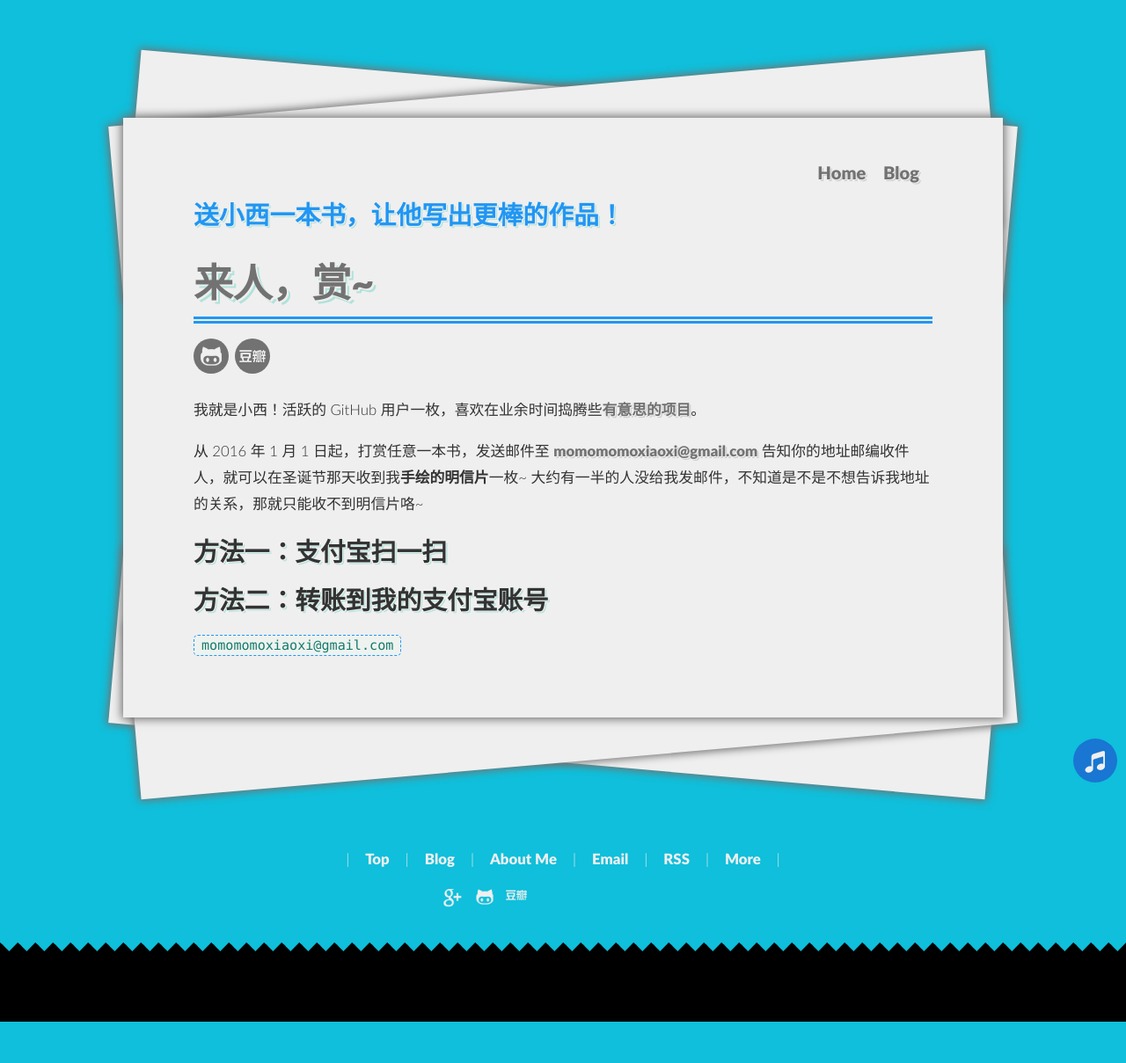
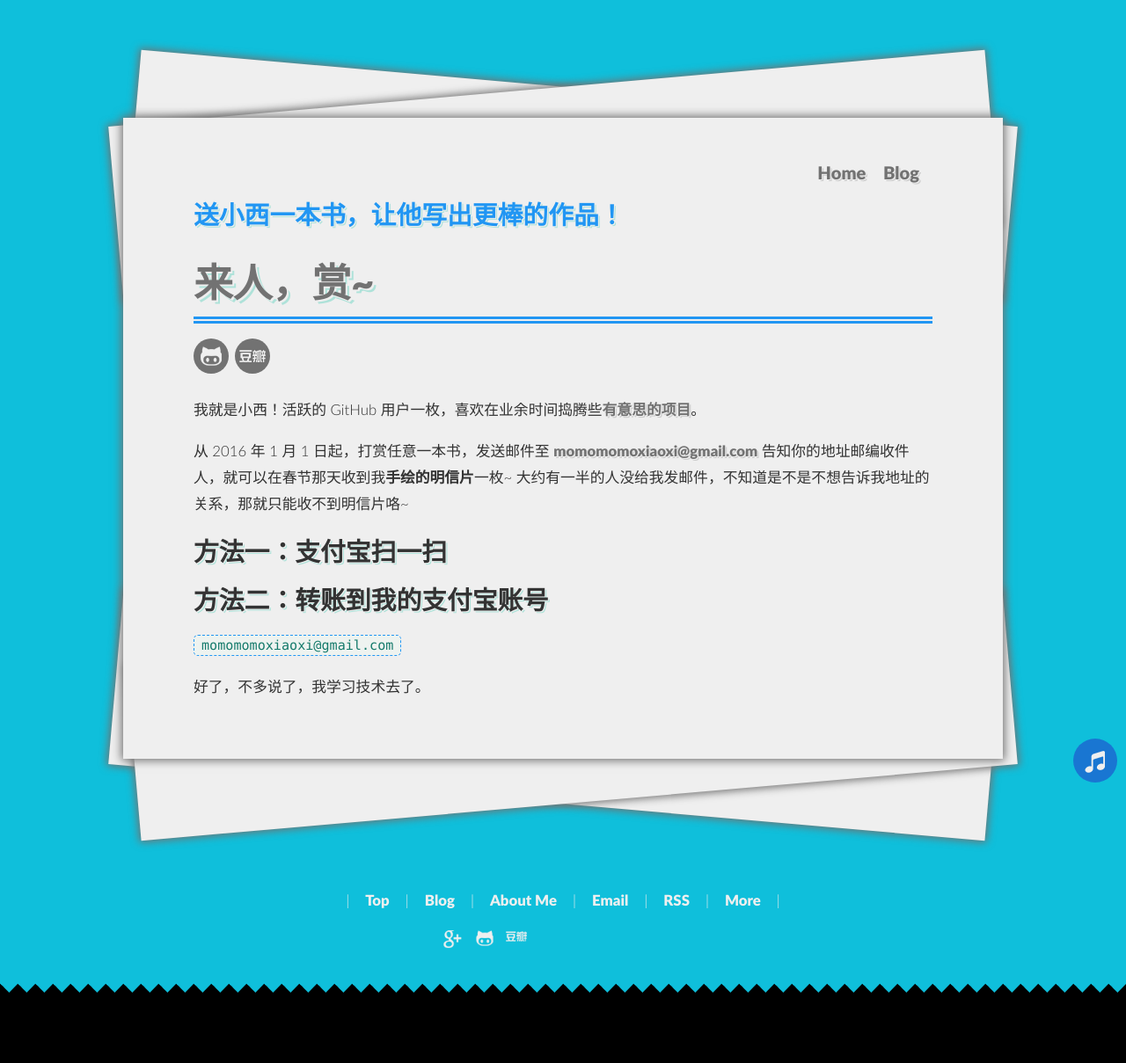
Before and after one commit to mo-xiaoxi/mo-xiaoxi.github.io, a Jekyll site: the page built from tip.md, in a window 1280 px wide. Shown: the whole page at 88% size. Built offline with Jekyll 4.4.1, drawn with Linux system fonts in a browser that asks for light colours; Markdown is read by kramdown in place of the engine named in the settings; before the commit the page ends 1162 px from its top, so only the background shows below that.

Commit message:
add pay.png“

```diff
--- a/_includes/license.html
+++ b/_includes/license.html
@@ -3,7 +3,7 @@
         <a rel="license" href="http://creativecommons.org/licenses/by-nc/3.0/">
             <img alt="Creative Commons License" style="border-width:0" src="{{ site.url }}/img/cc.png" />
         </a>
-        <div><span xmlns:dct="http://purl.org/dc/terms/" href="http://purl.org/dc/dcmitype/Text" property="dct:title" rel="dct:type"><br><br>本博客是基于Wenli Zhang的博客为基础修改搭建的。在此，再次感谢wenli的源码共享。本博客的所有源码均已共享，并遵守CC 3.0 协议，你可以从我的<a href="https://github.com/momomoxiaoxi/momomoxiaoxi.github.io" target="_blank">github库</a>得到所有源码.若你打算采用本博客的源码，请务必请求Wenli Zhang与我的许可 。</div>
+        <div><span xmlns:dct="http://purl.org/dc/terms/" href="http://purl.org/dc/dcmitype/Text" property="dct:title" rel="dct:type"><br><br>本博客是基于Wenli Zhang的博客为基础修改搭建的。在此，再次感谢wenli的源码共享。本博客的所有源码均已共享，并遵守<a href="http://creativecommons.org/licenses/by-nc/3.0/" target="_blank">CC 3.0 协议</a>，你可以从我的<a href="https://github.com/momomoxiaoxi/momomoxiaoxi.github.io" target="_blank">github库</a>得到所有源码.若你打算采用本博客的源码，请务必请求Wenli Zhang与我的许可 。</div>
 
 </div>
     <div class="follow-me">
--- a/tip.md
+++ b/tip.md
@@ -9,7 +9,7 @@ subtitle: 送小西一本书，让他写出更棒的作品！
 
 我就是小西！活跃的 GitHub 用户一枚，喜欢在业余时间捣腾些<a href="https://github.com/momomoxiaoxi" target="_blank">有意思的项目</a>。
 
-从 2016 年 1 月 1 日起，打赏任意一本书，发送邮件至 <a href="mailto:momomomoxiaoxi@gmail.com">momomomoxiaoxi@gmail.com</a> 告知你的地址邮编收件人，就可以在圣诞节那天收到我**手绘的明信片**一枚~ 大约有一半的人没给我发邮件，不知道是不是不想告诉我地址的关系，那就只能收不到明信片咯~
+从 2016 年 1 月 1 日起，打赏任意一本书，发送邮件至 <a href="mailto:momomomoxiaoxi@gmail.com">momomomoxiaoxi@gmail.com</a> 告知你的地址邮编收件人，就可以在春节那天收到我**手绘的明信片**一枚~ 大约有一半的人没给我发邮件，不知道是不是不想告诉我地址的关系，那就只能收不到明信片咯~
 
 ## 方法一：支付宝扫一扫
 
@@ -19,7 +19,7 @@ subtitle: 送小西一本书，让他写出更棒的作品！
 
 `momomomoxiaoxi@gmail.com`
 
-
+好了，不多说了，我学习技术去了。
 
 <script type="text/javascript">
     var loadJs = [['{{ site.url }}/js/echarts-all.js', function() {
```
Also changed, not shown: LICENSE.md, README.md, img/art/work1.jpg (deleted), img/art/work2.jpg (deleted), img/art/work3.jpg (deleted), img/art/work4.jpg (deleted), img/chao-bin128.png (deleted), img/chen-tian128.png (deleted), img/hui-yi128.png (deleted), img/jia-wei128.png (deleted), img/li-yao128.png (deleted), img/loading.gif (deleted), img/pay.png (added), img/wen-hao128.png (deleted), 3 more files.
